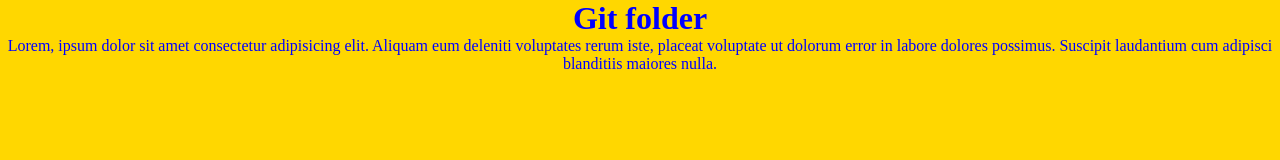
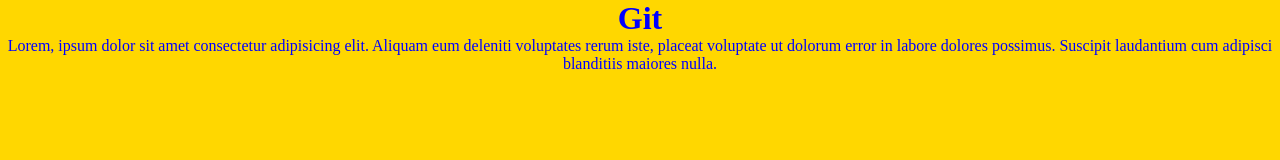
Before and after one commit to dkoncius/git-folder, a plain HTML site: page index.html in a window 1280 px wide. Drawn offline with Linux system fonts and the light colour scheme.

Commit message:
Update index.html

```diff
--- a/index.html
+++ b/index.html
@@ -8,7 +8,7 @@
     <link rel="stylesheet" href="style.css">
 </head>
 <body>
-    <h1>Git folder</h1>
+    <h1>Git</h1>
     <p>Lorem, ipsum dolor sit amet consectetur adipisicing elit. Aliquam eum deleniti voluptates rerum iste, placeat voluptate ut dolorum error in labore dolores possimus. Suscipit laudantium cum adipisci blanditiis maiores nulla.</p>
 </body>
 </html>
```
